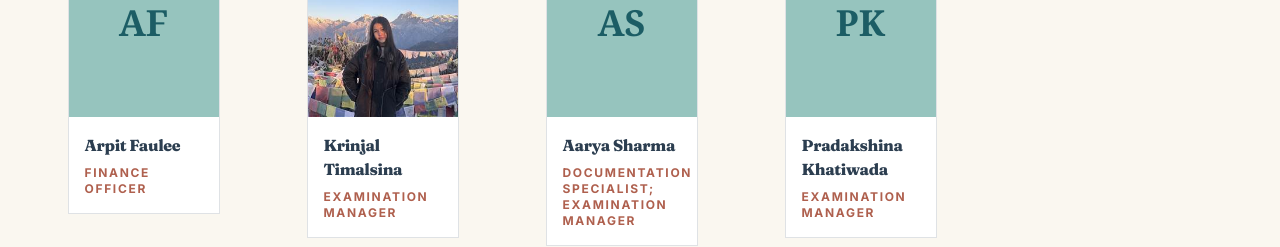
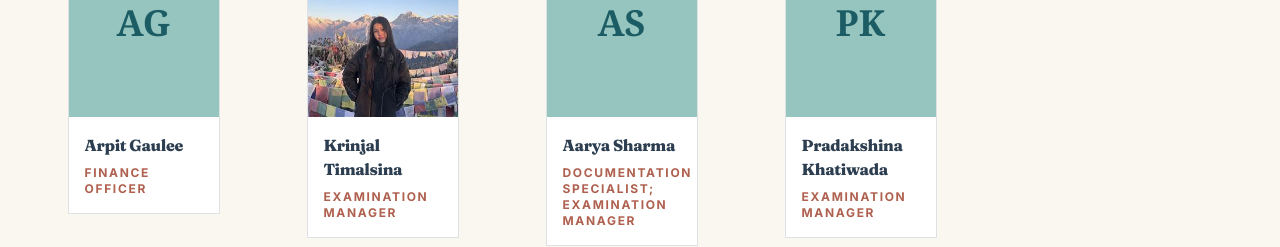
Before and after one commit to HardikNeo/NAFO, a React (Vite) app: page /about in a window 1280 px wide. Shown: the part 3140-3387 px from the top of the page. Built offline with nearby package versions, Linux system fonts and the light colour scheme; no server answers; the database is empty.

Commit message:
Correct Arpit Gaulee spelling

```diff
--- a/src/components/Team.jsx
+++ b/src/components/Team.jsx
@@ -30,7 +30,7 @@ const teamRows = [
     { name: "Abinash Poudel", role: "Research Analyst" },
   ],
   [
-    { name: "Arpit Faulee", role: "Finance Officer" },
+    { name: "Arpit Gaulee", role: "Finance Officer" },
     { name: "Krinjal Timalsina", role: "Examination Manager" },
     { name: "Aarya Sharma", role: "Documentation Specialist; Examination Manager" },
     { name: "Pradakshina Khatiwada", role: "Examination Manager" },
```
